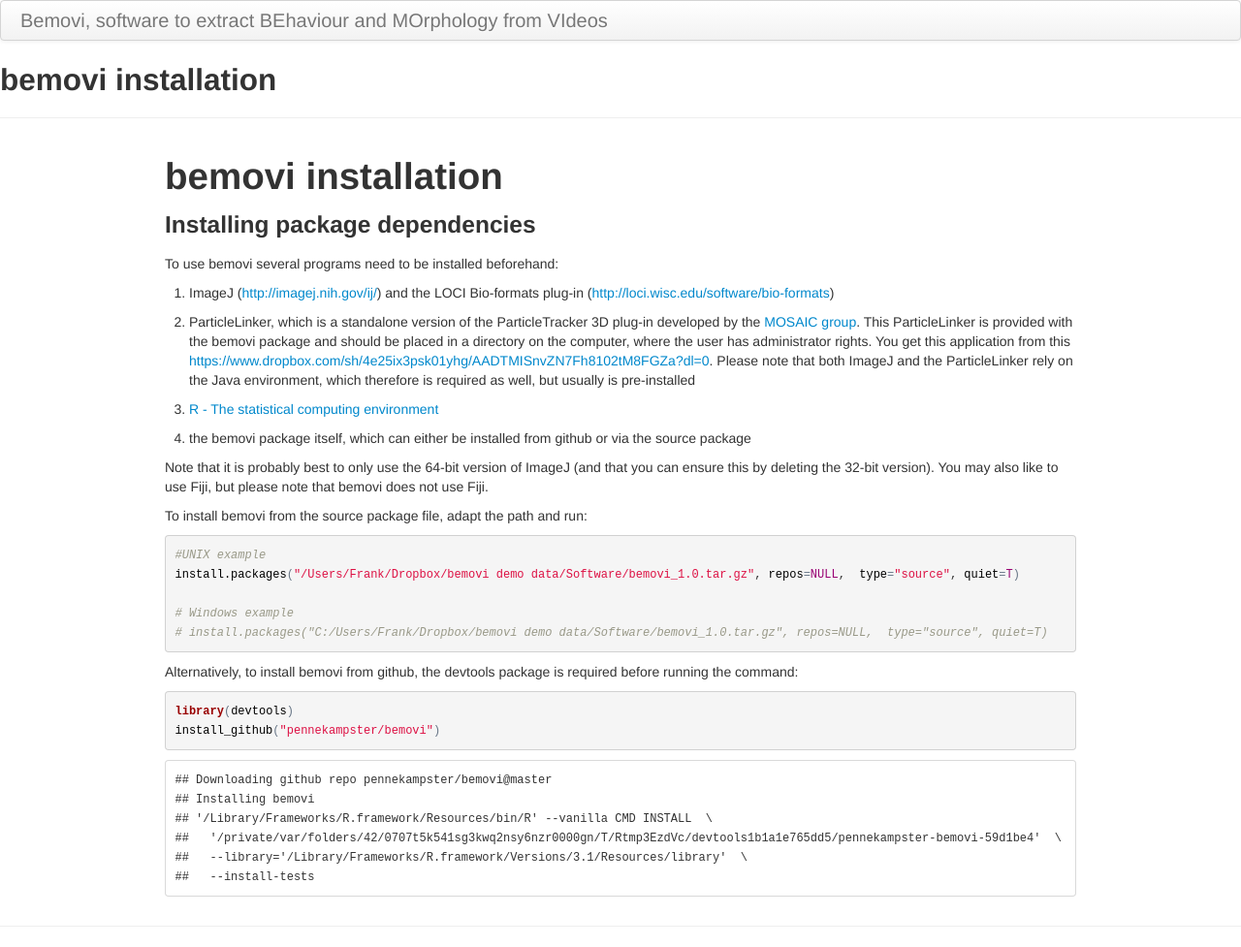
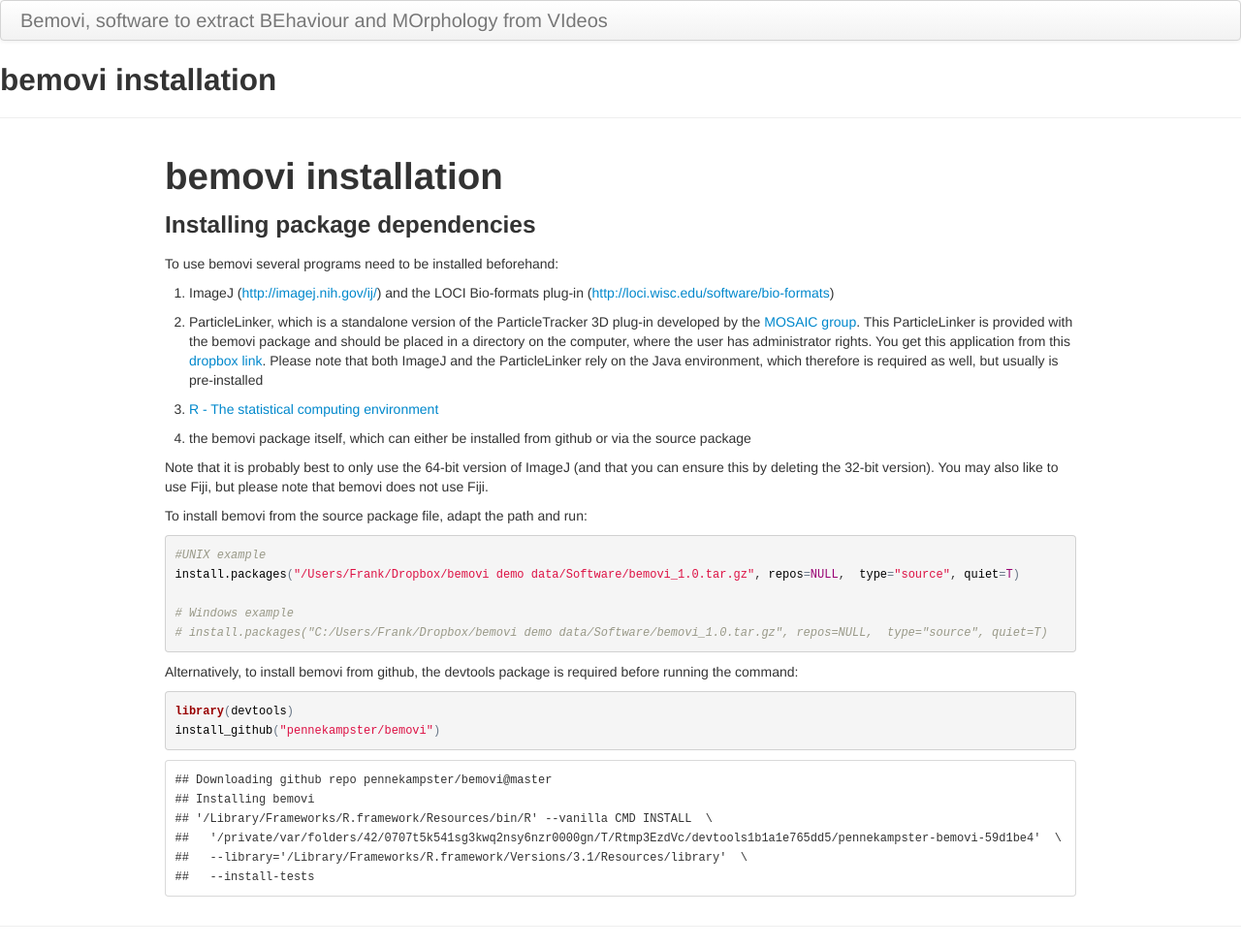
Before and after one commit to pennekampster/bemovi, a Jekyll site: the page built from pages/installation.md, in a window 1280 px wide. Shown: the whole page at 97% size. Built offline with Jekyll 4.4.1, drawn with Linux system fonts in a browser that asks for light colours.

Commit message:
Switch html ref

```diff
--- a/pages/installation.md
+++ b/pages/installation.md
@@ -64,7 +64,7 @@ if (window.hljs && document.readyState && document.readyState === "complete") {
 <p>To use bemovi several programs need to be installed beforehand:</p>
 <ol style="list-style-type: decimal">
 <li><p>ImageJ (<a href="http://imagej.nih.gov/ij/" class="uri">http://imagej.nih.gov/ij/</a>) and the LOCI Bio-formats plug-in (<a href="http://loci.wisc.edu/software/bio-formats" class="uri">http://loci.wisc.edu/software/bio-formats</a>)</p></li>
-<li><p>ParticleLinker, which is a standalone version of the ParticleTracker 3D plug-in developed by the <a href="http://mosaic.mpi-cbg.de/">MOSAIC group</a>. This ParticleLinker is provided with the bemovi package and should be placed in a directory on the computer, where the user has administrator rights. You get this application from this <a href="dropbox link" class="uri">https://www.dropbox.com/sh/4e25ix3psk01yhg/AADTMISnvZN7Fh8102tM8FGZa?dl=0</a>. Please note that both ImageJ and the ParticleLinker rely on the Java environment, which therefore is required as well, but usually is pre-installed</p></li>
+<li><p>ParticleLinker, which is a standalone version of the ParticleTracker 3D plug-in developed by the <a href="http://mosaic.mpi-cbg.de/">MOSAIC group</a>. This ParticleLinker is provided with the bemovi package and should be placed in a directory on the computer, where the user has administrator rights. You get this application from this <a href="https://www.dropbox.com/sh/4e25ix3psk01yhg/AADTMISnvZN7Fh8102tM8FGZa?dl=0" class="uri">dropbox link</a>. Please note that both ImageJ and the ParticleLinker rely on the Java environment, which therefore is required as well, but usually is pre-installed</p></li>
 <li><p><a href="http://www.r-project.org/">R - The statistical computing environment</a></p></li>
 <li><p>the bemovi package itself, which can either be installed from github or via the source package</p></li>
 </ol>
```
